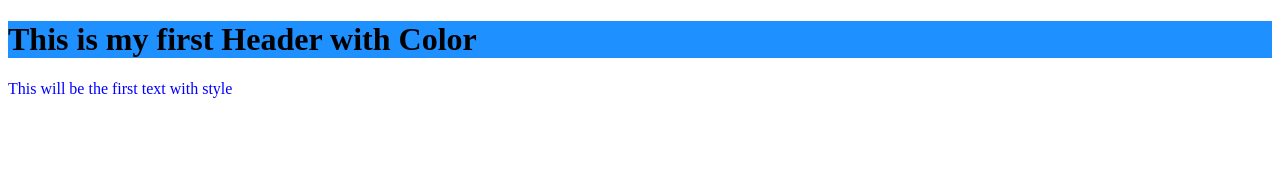
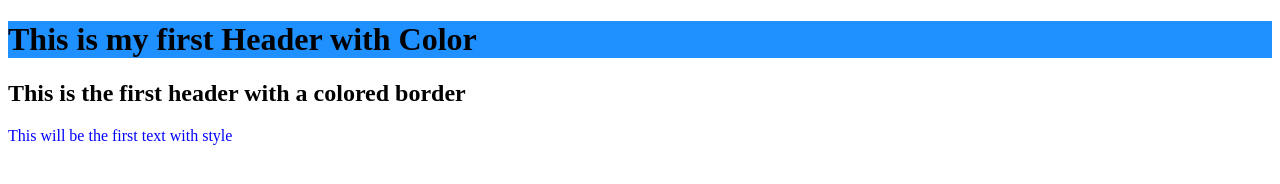
Before and after one commit to SHH-ICS/html-page-Joseph123231, a plain HTML site: page index.html in a window 1280 px wide. Drawn offline with Linux system fonts and the light colour scheme.

Commit message:
Update index.html

```diff
--- a/index.html
+++ b/index.html
@@ -6,7 +6,7 @@
   </head>
 
 <h1 style="background-color:DodgerBlue;">This is my first Header with Color</h1>
-<h1 style="color: 4px solid Violet;"></h1>
+<h2 style="color: 4px solid Violet;"> This is the first header with a colored border</h2>
 <p style="color:blue;"> This will be the first text with style </p>
 
   </html>
```
